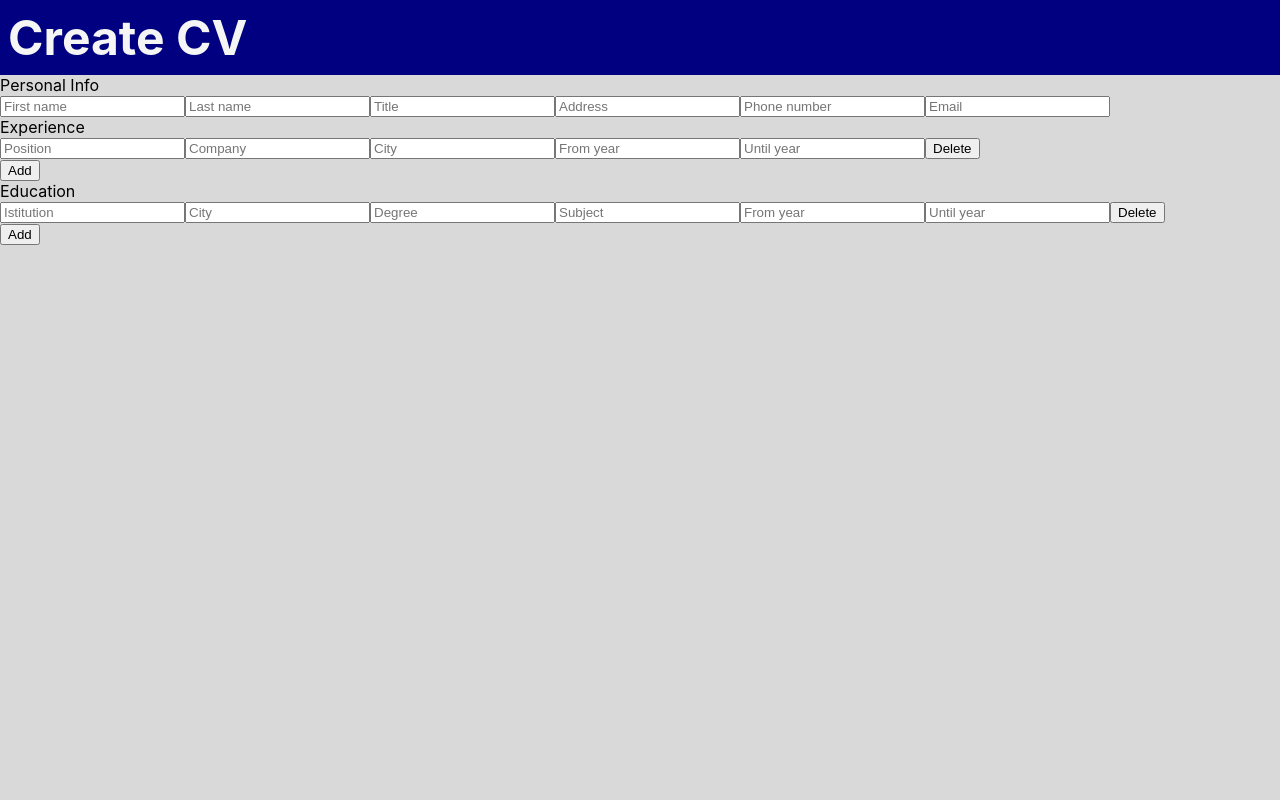
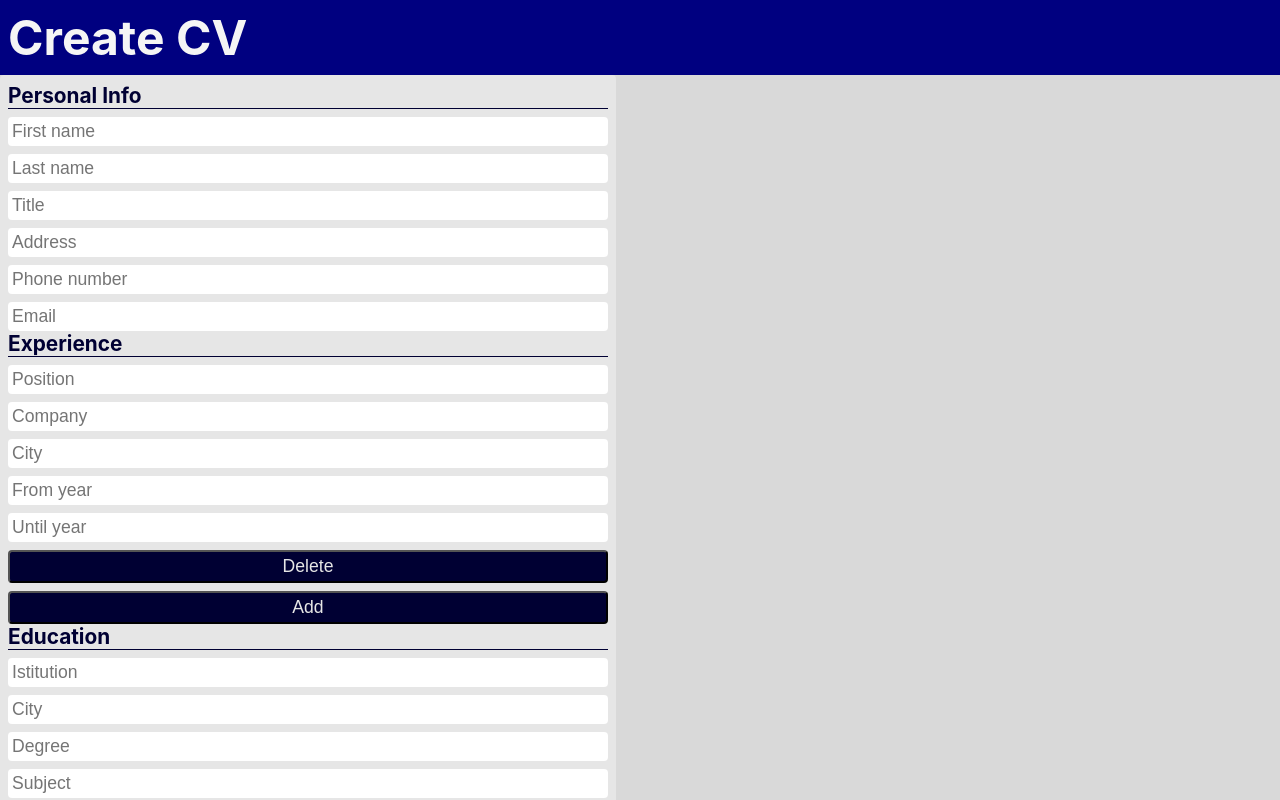
Before and after one commit to aviyacg/cv-creator, a React (Create React App) app: page / in a window 1280 px wide. Shown: the top 800 px of the page. Built offline with nearby package versions, Linux system fonts and the light colour scheme.

Commit message:
Add Form css

```diff
--- a/src/components/Form.js
+++ b/src/components/Form.js
@@ -1,5 +1,9 @@
 import { Component } from "react";
 import Section from "./Section";
+
+import "../styles/Form.css";
+
+
 class Form extends Component {
   render() {
     const infoInputlist = [
@@ -26,11 +30,11 @@ class Form extends Component {
       { placeHolder: "Until year", type: "number" }
     ];
     return (
-      <>
+      <div className="Form">
         <Section title="Personal Info" inputList={infoInputlist} />
         <Section title="Experience" inputList={expInputList} addable={true} />
         <Section title="Education" inputList={eduInputList} addable={true}/>
-      </>
+      </div>
     );
   }
 }
--- a/src/components/InputGroup.js
+++ b/src/components/InputGroup.js
@@ -1,4 +1,6 @@
 import { Component } from "react";
+
+import "../styles/InputGroup.css";
 
 class InputGroup extends Component {
   constructor(props) {
--- a/src/components/Section.js
+++ b/src/components/Section.js
@@ -1,6 +1,8 @@
 import { Component } from "react";
 import { v4 as newId } from 'uuid';
 import InputGroup from "./InputGroup";
+
+import "../styles/Section.css";
 
 class Section extends Component {
   constructor(props) {
--- /dev/null
+++ b/src/styles/Form.css
@@ -0,0 +1,10 @@
+
+.Form{
+  background-color: hsl(0, 0%, 90%);
+  padding: 8px;
+
+  border-radius: 4px;
+  box-shadow: 1px 1px 1px 1px hsl(0, 0, 10%);
+
+  max-width: 600px;
+}
--- a/src/styles/Header.css
+++ b/src/styles/Header.css
@@ -1,6 +1,6 @@
 .Header{
-  background-color: navy;
-  color: whitesmoke;
+  background-color: hsl(240, 100%, 25%);
+  color: hsl(0, 0%, 96%);
   font-size: 3rem;
   font-weight: bold;
   padding: 8px;
--- /dev/null
+++ b/src/styles/InputGroup.css
@@ -0,0 +1,13 @@
+
+.InputGroup{
+  display: flex;
+  flex-direction: column;
+  gap: 8px;
+}
+
+input{
+  border: none;
+  font-size: 1.1rem;
+  border-radius: 4px;
+  padding: 4px;
+}
--- /dev/null
+++ b/src/styles/Section.css
@@ -0,0 +1,22 @@
+.Section{
+  display: flex;
+  flex-direction: column;
+  gap: 8px;
+}
+
+.title{
+  color: hsl(240, 100%, 10%);
+  font-size: 1.3rem;
+  font-weight: bold;
+  border-bottom: 1px solid hsl(240, 100%, 10%);
+}
+
+button{
+  color: hsl(0, 0%, 90%);
+  font-size: 1.1rem;
+
+  cursor: pointer;
+  background-color: hsl(240, 100%, 10%);
+  border-radius: 4px;
+  padding: 4px;
+}
```
